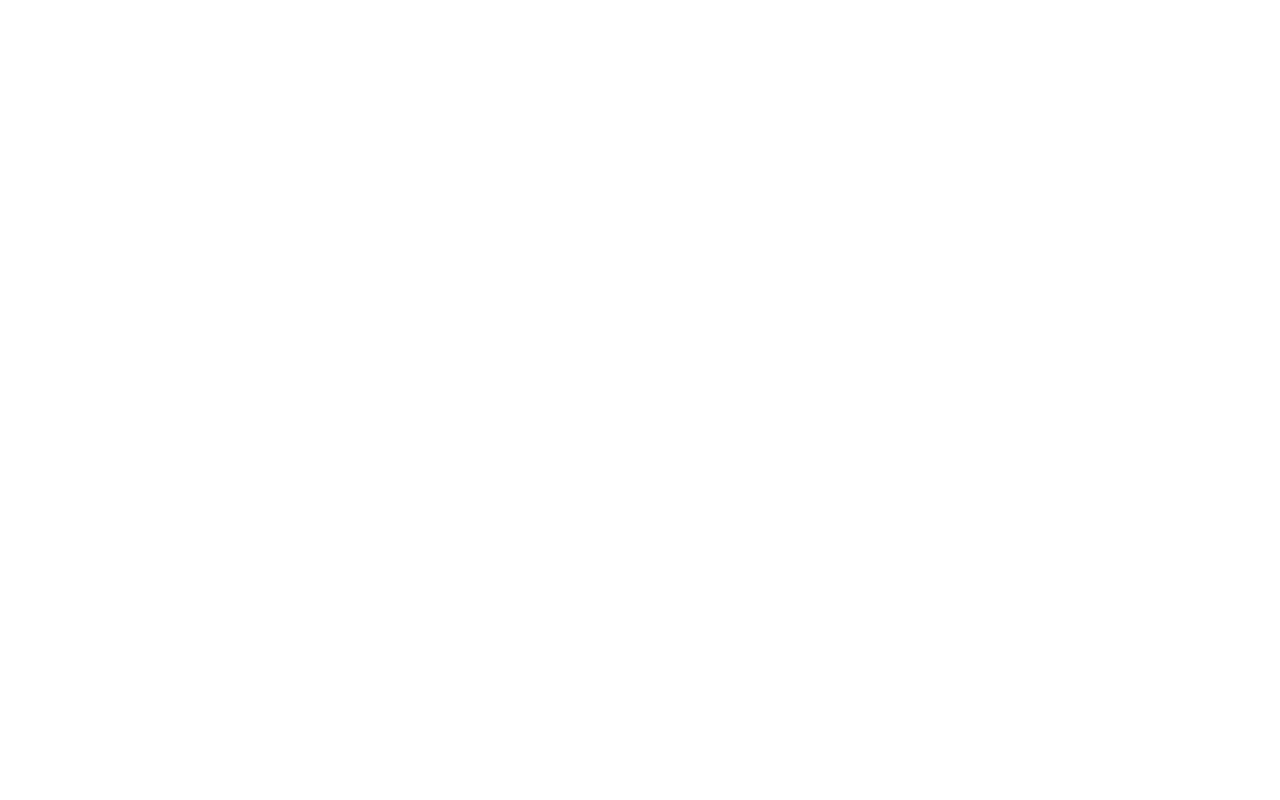
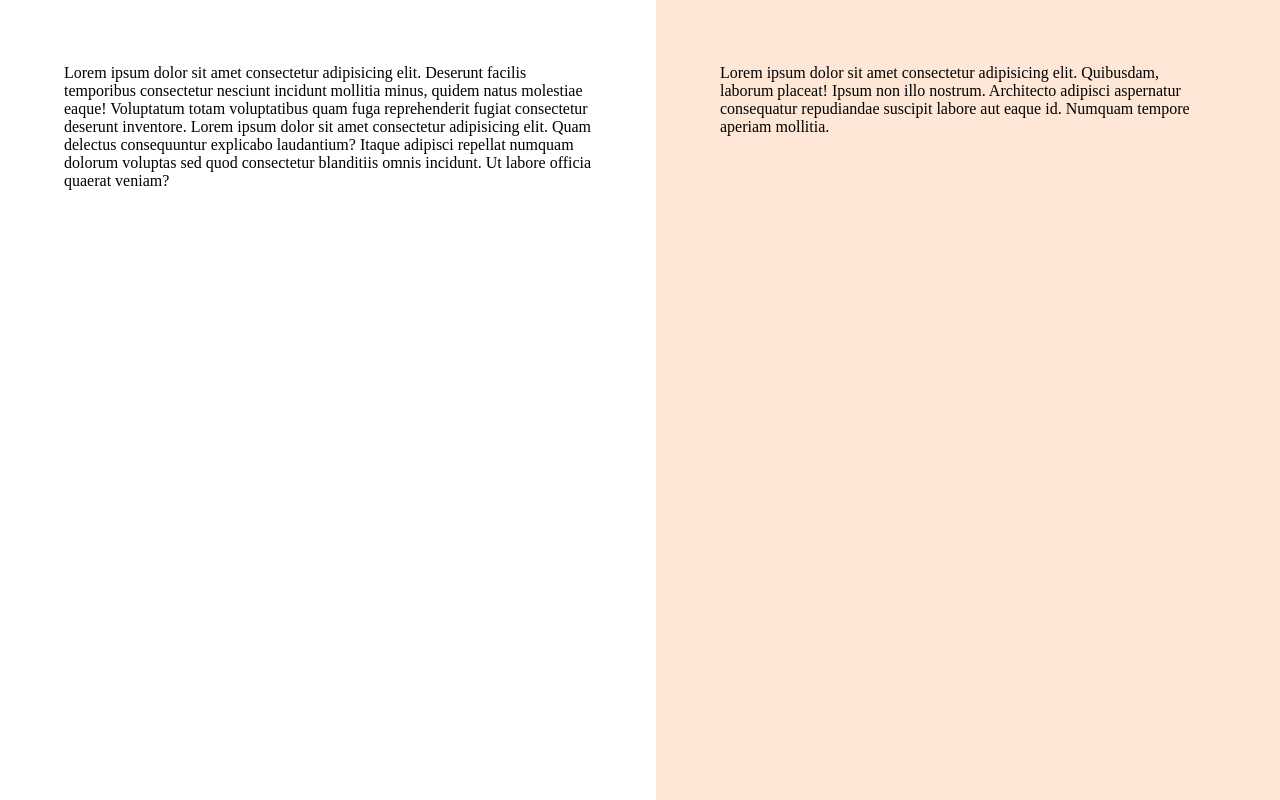
Before and after one commit to victorservente/matricula, a plain HTML site: page index.html in a window 1280 px wide. Drawn offline with Linux system fonts and the light colour scheme.

Commit message:
layout css

```diff
--- a/index.html
+++ b/index.html
@@ -10,6 +10,17 @@
   <link href="https://fonts.googleapis.com/css2?family=Poppins:ital,wght@0,100;0,200;0,300;0,400;0,500;0,600;0,700;0,800;0,900;1,100;1,200;1,300;1,400;1,500;1,600;1,700;1,800;1,900&display=swap" rel="stylesheet">
 </head>
 <body>
-
+  <div id="app">
+    <main>
+      <div class="main-container">
+        Lorem ipsum dolor sit amet consectetur adipisicing elit. Deserunt facilis temporibus consectetur nesciunt incidunt mollitia minus, quidem natus molestiae eaque! Voluptatum totam voluptatibus quam fuga reprehenderit fugiat consectetur deserunt inventore. Lorem ipsum dolor sit amet consectetur adipisicing elit. Quam delectus consequuntur explicabo laudantium? Itaque adipisci repellat numquam dolorum voluptas sed quod consectetur blanditiis omnis incidunt. Ut labore officia quaerat veniam?
+      </div>
+    </main>
+    <aside>
+      <div class="aside-container">
+        Lorem ipsum dolor sit amet consectetur adipisicing elit. Quibusdam, laborum placeat! Ipsum non illo nostrum. Architecto adipisci aspernatur consequatur repudiandae suscipit labore aut eaque id. Numquam tempore aperiam mollitia.
+      </div>
+    </aside>
+  </div>
 </body>
 </html>
--- a/styles/global.css
+++ b/styles/global.css
@@ -15,3 +15,13 @@
   --stroke-highlight: #F3541C;
   --semantic-error: #DC2626;
 }
+
+* {
+  margin: 0;
+  padding: 0;
+  box-sizing: border-box;
+}
+
+body {
+  overflow: hidden;
+}
--- a/styles/index.css
+++ b/styles/index.css
@@ -1 +1,2 @@
 @import url(global.css);
+@import url(layout.css);
--- /dev/null
+++ b/styles/layout.css
@@ -0,0 +1,25 @@
+#app {
+  display: grid;
+  grid-template-columns: 51.25% 48.75%;
+  height: 100vh;
+  overflow: hidden;
+}
+
+main {
+  overflow: auto;
+  padding: 4rem;
+
+  & .main-container {
+    max-width: 33rem;
+    margin-left: auto;
+  }
+}
+
+aside {
+  padding: 4rem;
+  background-color: var(--surface-secondary);
+
+  & .aside.container {
+    max-width: 31rem;
+  }
+}
```
